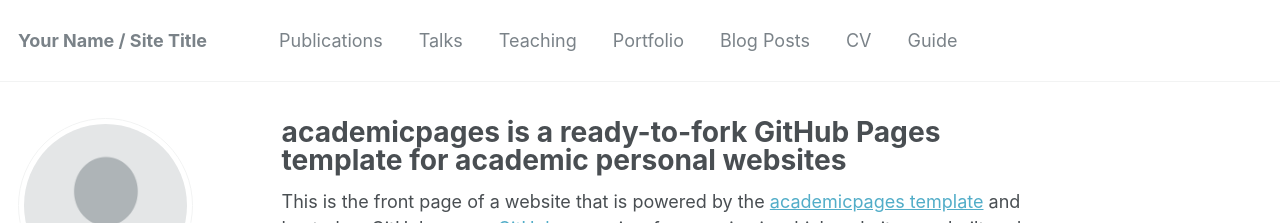
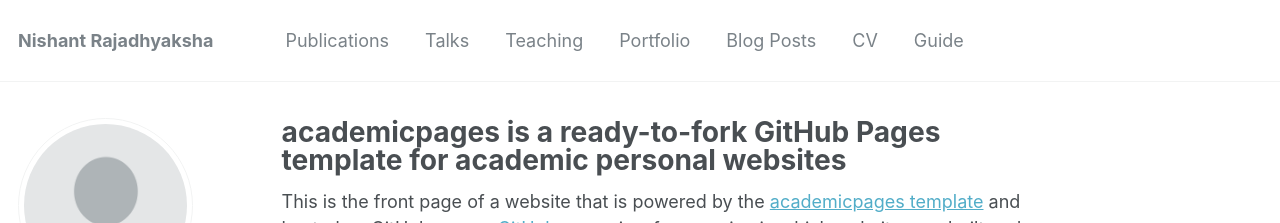
Before and after one commit to nishant42491/nishant42491.github.io, a Jekyll site: the page built from _pages/about.md, in a window 1280 px wide and 900 px high. Shown: the top 223 px of the window. Built offline with Jekyll 4.4.1, drawn with Linux system fonts in a browser that asks for light colours; some web fonts are replaced.

Commit message:
Update _config.yml

```diff
--- a/_config.yml
+++ b/_config.yml
@@ -7,7 +7,7 @@
 
 # Site Settings
 locale                   : "en-US"
-title                    : "Your Name / Site Title"
+title                    : "Nishant Rajadhyaksha"
 title_separator          : "-"
 name                     : &name "Your Name"
 description              : &description "personal description"
```
